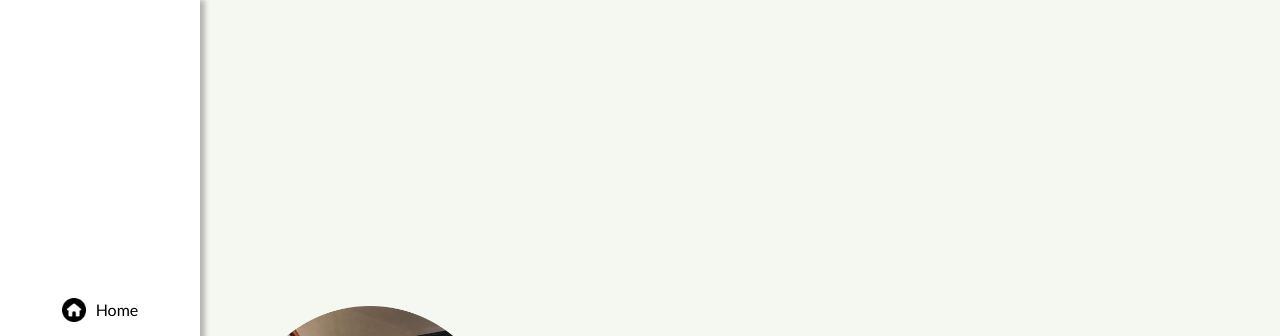
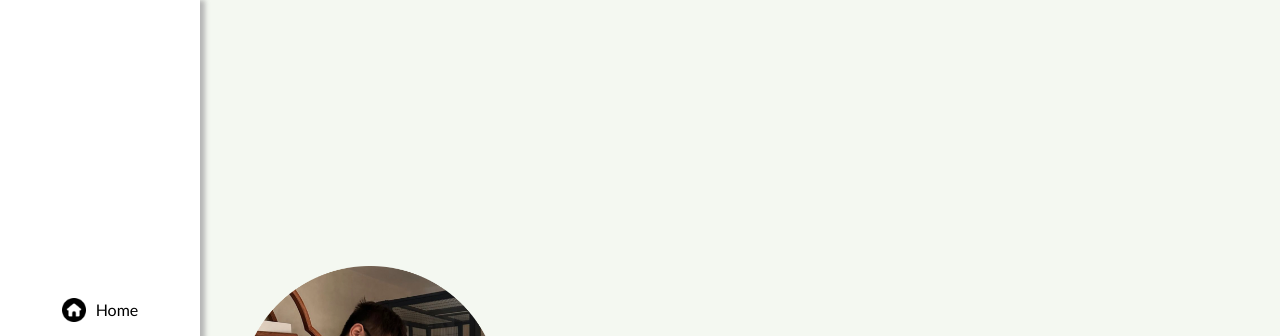
Before and after one commit to johnnyjiongyu/539_project, a plain HTML site: page index.html in a window 1280 px wide. Shown: the top 336 px of the page. Drawn offline with Linux system fonts and the light colour scheme.

Commit message:
Update index.html

```diff
--- a/index.html
+++ b/index.html
@@ -49,7 +49,7 @@
         </nav>
     </header>
 
-    <main class="main_centered">
+    <main class="main_center">
         <div class="main_img">
             <img src="./images/profile.png" alt="Me holding a cat">
         </div>
```
